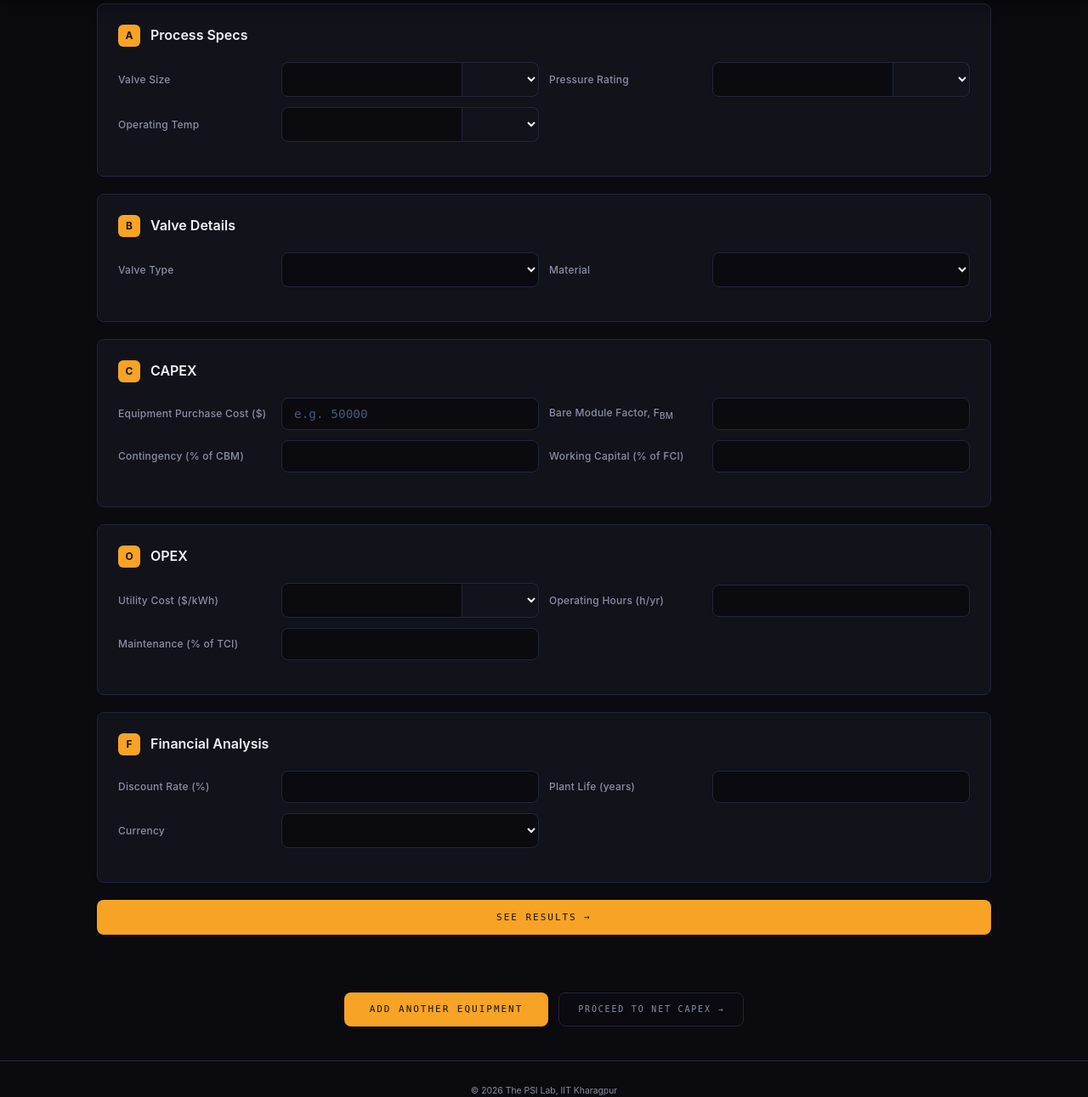
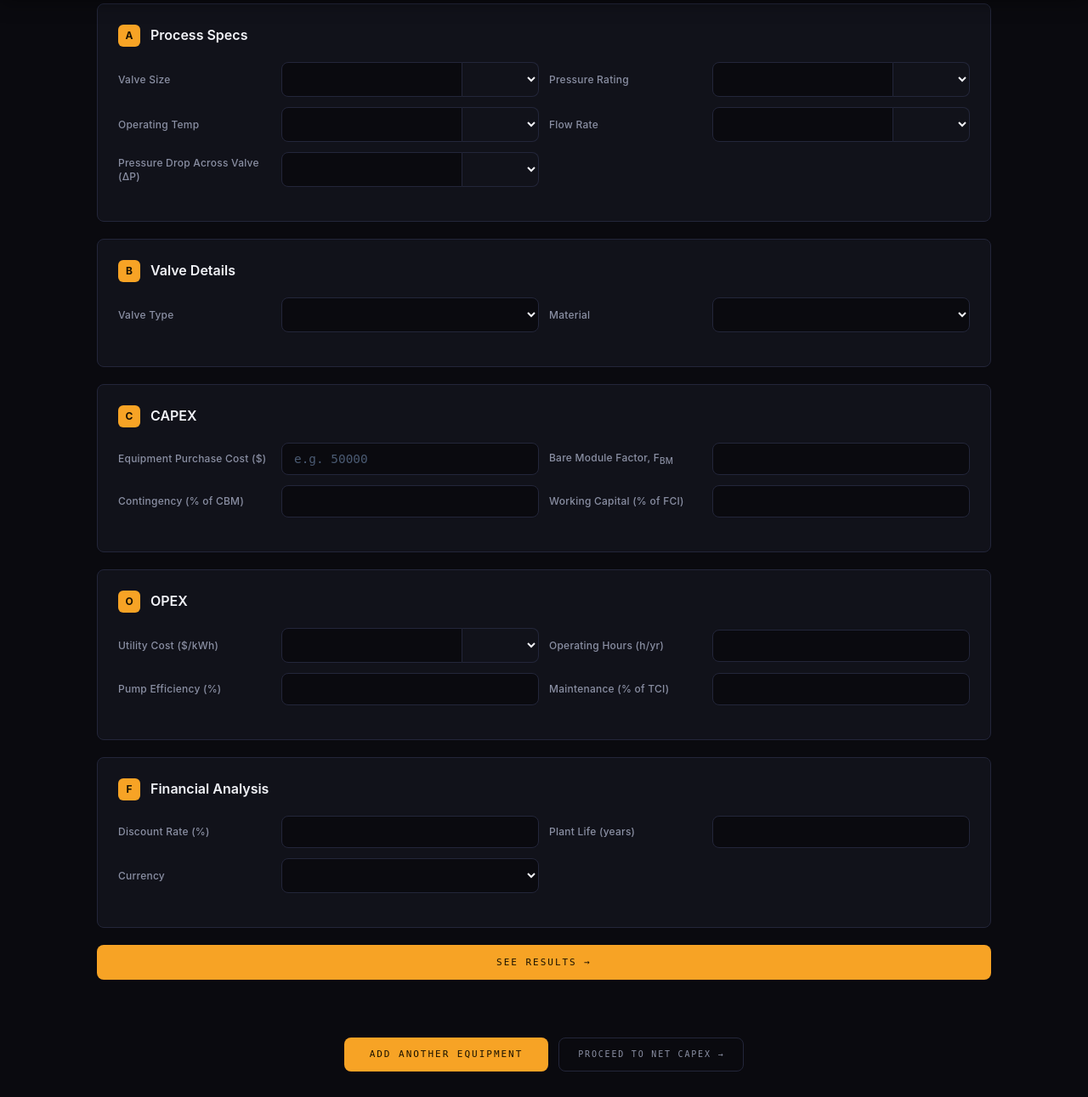
Before and after one commit to The-PSI-Lab/samavesh, a Flask app: page /analysis/valve in a window 1280 px wide. Shown: the part 64-1355 px from the top of the page at 85% size. Run offline with Flask 3, Linux system fonts and the light colour scheme.

Commit message:
Add valve OPEX calculation fields for physical accuracy
Added Flow Rate, Pressure Drop Across Valve (ΔP), and Pump Efficiency fields to enable physically meaningful valve OPEX calculations based on flow and pressure loss instead of heat duty.

Generated with [Devin](https://devin.ai)

Co-Authored-By: Devin <158243242+devin-ai-integration[bot]@users.noreply.github.com>

```diff
--- a/app.py
+++ b/app.py
@@ -302,12 +302,31 @@ def calculate_compressor():
 
 @app.route("/calculate-valve", methods=["POST"])
 def calculate_valve():
-    heat_duty_kw = 0
+    # Calculate valve OPEX based on flow rate, pressure drop, and pump efficiency
+    flow_rate = _num("flow_rate", 0)
+    flow_rate_unit = request.form.get("flow_rate_unit", "m3/h")
+    pressure_drop = _num("pressure_drop", 0)
+    pressure_drop_unit = request.form.get("pressure_drop_unit", "bar")
+    pump_efficiency = _pct("pump_efficiency", 75.0)  # Default 75% efficiency
+
+    # Convert to SI units
+    flow_rate_m3_s = units.flow_rate_to_m3_s(flow_rate, flow_rate_unit) if flow_rate else 0
+    pressure_drop_pa = units.to_pascal(pressure_drop, pressure_drop_unit) if pressure_drop else 0
+
+    # Calculate pump power required (P = Q * ΔP / η)
+    # Power in Watts = flow_rate (m³/s) * pressure_drop (Pa) / efficiency
+    pump_power_w = 0
+    if flow_rate_m3_s > 0 and pressure_drop_pa > 0 and pump_efficiency > 0:
+        pump_power_w = (flow_rate_m3_s * pressure_drop_pa) / pump_efficiency
+
+    # Convert to kW
+    heat_duty_kw = units.watts_to_kw(pump_power_w)
+
     purchase_cost = _num("purchase_cost", 5000)
     bare_module_factor = _num("bare_module_factor", 2.5)
     currency = request.form.get("currency", "USD")
     symbol = CURRENCY_SYMBOLS.get(currency, "$")
-    return _run_tea(heat_duty_kw, purchase_cost, bare_module_factor, _pct("contingency_pct", 18.0), _pct("working_capital_pct", 15.0), _pct("maintenance_pct", 5.0), _int("plant_life", 15), _pct("discount_rate", 10.0), _num("operating_hours", 8000.0), units.utility_cost_to_per_kwh(_num("utility_cost"), request.form.get("utility_cost_unit", "$/kWh")), currency, symbol, "Valve", request.form.get("valve_material", "Carbon Steel"), "N/A", {"heat_duty_kw": 0, "area_m2": 0, "shell_id_m": 0, "tube_length_m": 0, "tube_od_m": 0, "num_tubes": 0, "pressure_pa": 0, "temp_k": 0})
+    return _run_tea(heat_duty_kw, purchase_cost, bare_module_factor, _pct("contingency_pct", 18.0), _pct("working_capital_pct", 15.0), _pct("maintenance_pct", 5.0), _int("plant_life", 15), _pct("discount_rate", 10.0), _num("operating_hours", 8000.0), units.utility_cost_to_per_kwh(_num("utility_cost"), request.form.get("utility_cost_unit", "$/kWh")), currency, symbol, "Valve", request.form.get("valve_material", "Carbon Steel"), "N/A", {"heat_duty_kw": heat_duty_kw, "area_m2": 0, "shell_id_m": 0, "tube_length_m": 0, "tube_od_m": 0, "num_tubes": 0, "pressure_pa": pressure_drop_pa, "temp_k": 0})
 
 
 @app.route("/calculate-kod", methods=["POST"])
--- a/templates/analysis_valve.html
+++ b/templates/analysis_valve.html
@@ -53,6 +53,30 @@
 <option value="degC">&deg;C</option>
 <option value="degF">&deg;F</option>
 <option value="R">&deg;R</option></select>
+            </div>
+          </div>
+          <div class="field">
+            <label>Flow Rate</label>
+            <div class="combo">
+              <input type="number" step="any" name="flow_rate">
+              <select name="flow_rate_unit"><option value="" disabled selected></option>
+<option value="m3/h">m³/h</option>
+<option value="L/min">L/min</option>
+<option value="gal/min">gal/min</option>
+<option value="kg/h">kg/h</option>
+<option value="lb/h">lb/h</option></select>
+            </div>
+          </div>
+          <div class="field">
+            <label>Pressure Drop Across Valve (ΔP)</label>
+            <div class="combo">
+              <input type="number" step="any" name="pressure_drop">
+              <select name="pressure_drop_unit"><option value="" disabled selected></option>
+<option value="bar">bar</option>
+<option value="kPa">kPa</option>
+<option value="MPa">MPa</option>
+<option value="psi">psi</option>
+<option value="Pa">Pa</option></select>
             </div>
           </div>
         </div>
@@ -120,6 +144,10 @@
             <input type="number" step="any" name="operating_hours">
           </div>
           <div class="field">
+            <label>Pump Efficiency (%)</label>
+            <input type="number" step="any" name="pump_efficiency">
+          </div>
+          <div class="field">
             <label>Maintenance (% of TCI)</label>
             <input type="number" step="any" name="maintenance_pct">
           </div>
```
Also changed, not shown: tea_engine/units.py (+12 -0 lines).
